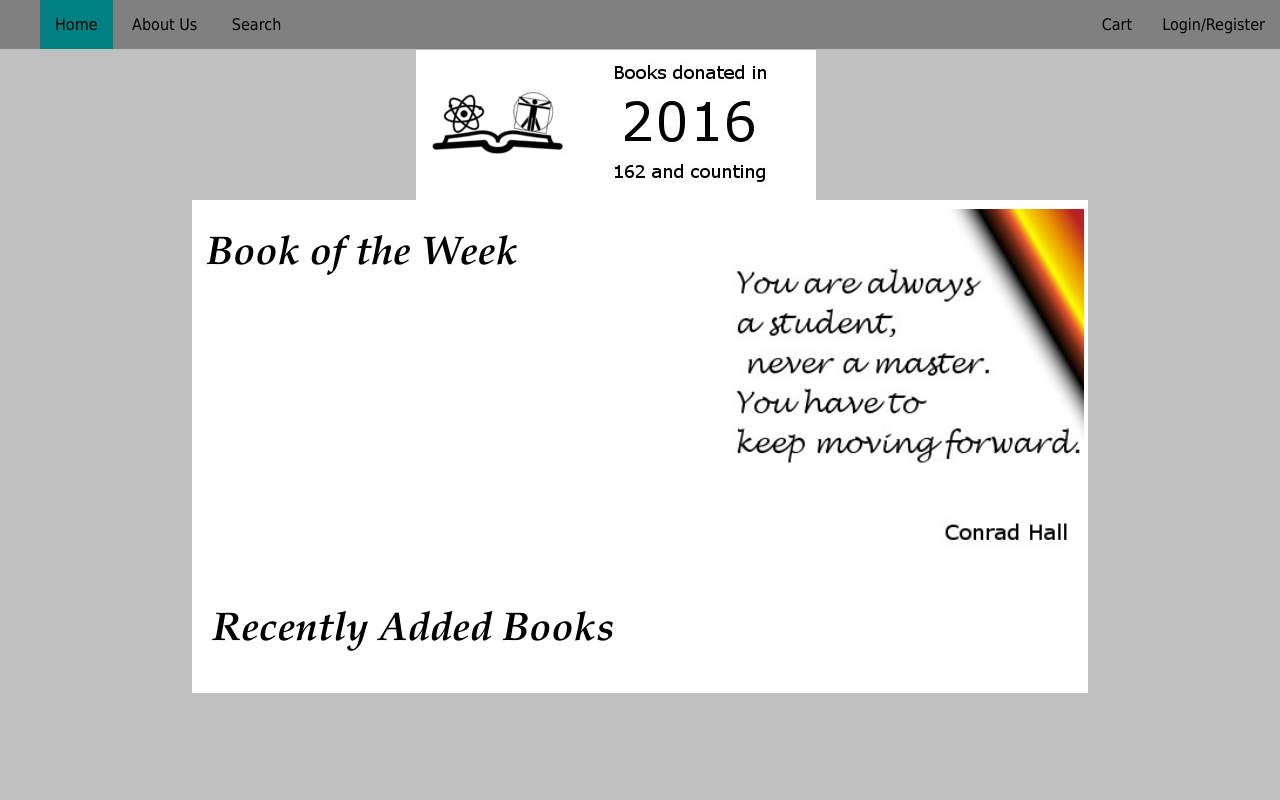
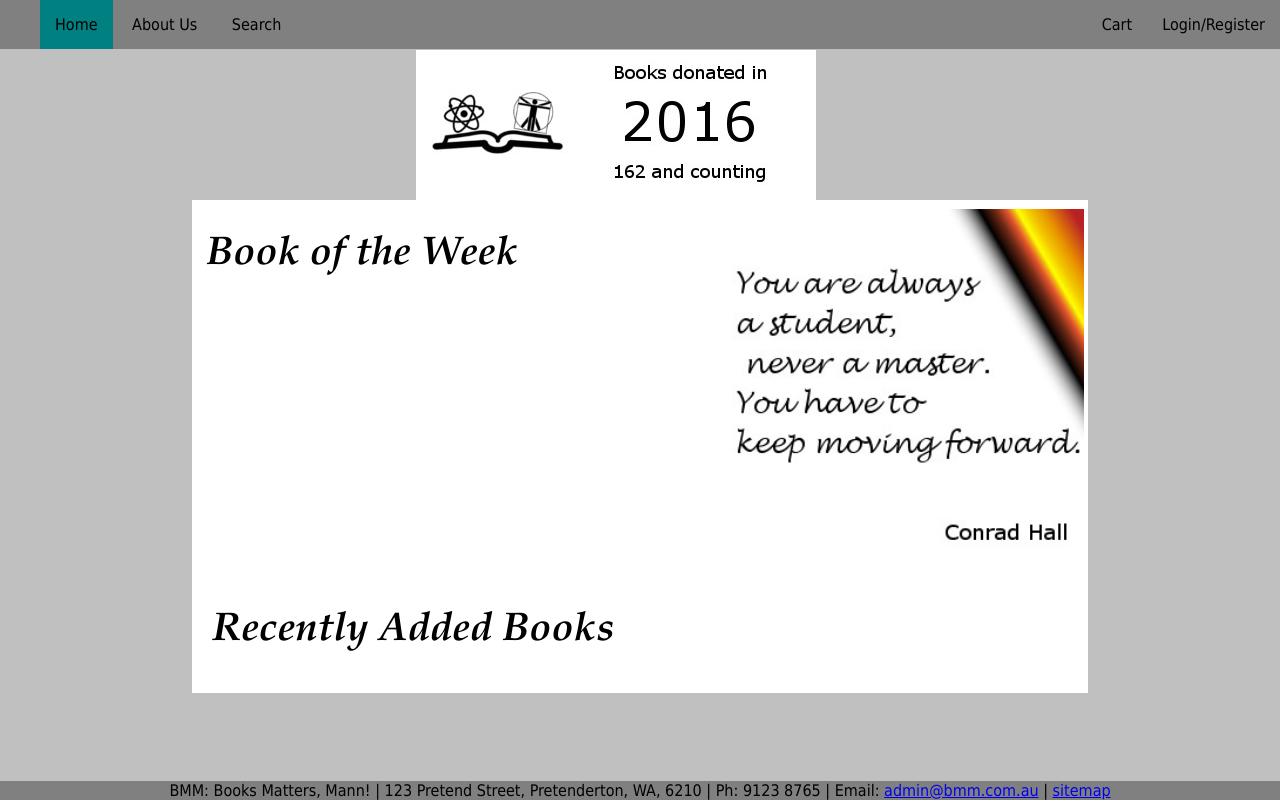
Before and after one commit to Ka-Ma/ICT286, a PHP site: page /home.html in a window 1280 px wide. Run offline with PHP 8.4, Linux system fonts and the light colour scheme; data that the repository does not hold is empty.

Commit message:
added footer and sitemap

```diff
--- a/css/home.css
+++ b/css/home.css
@@ -55,6 +55,17 @@ div.navigation li a:hover {
  background-color: teal;
 }
 
+/*footer*/
+footer {
+ position: fixed;
+ left: 0;
+ bottom: 0;
+ font-family: Tahoma, Geneva, sans-serif;
+ width: 100%;
+ background-color: grey;
+ text-align: center;
+}
+
 /*main content*/
 .main-content {
  background-color: white;
@@ -101,6 +112,8 @@ img.aQuote {
 
 table {
  width: 100%;
+ border-collapse: collapse;
+
 }
 
 /* titles and headers */
--- a/home.html
+++ b/home.html
@@ -33,6 +33,9 @@
 	  </li>
 	  <li>
 	    <a id="AED" style="display: none" href="javascript:loadPage('AED-page')">Add/Edit/Delete Books</a>
+	  </li>
+	  <li>
+		<a id="sitemap" style="display: none" href="javascript:loadPage('sitemap-page')">Sitemap</a>
 	  </li>
 	  <li style="float: right">
 	    <a id="LO" style="display: none" href="">Logout</a> <!-- need to add this ability -->
@@ -401,6 +404,40 @@
 		</div>
 
 	</div>
+	<div id="sitemap-page" style="display: none">
+		<h1>Sitemap</h1>
+		<ul>
+		  <li>
+			<a id="home" href="javascript:loadPage('home-page')">Home</a>
+		  </li>
+		  <li>
+			<a id="aboutUs" href="javascript:loadPage('aboutUs-page')">About Us</a>
+		  </li>
+		  <li>
+			<a id="search"  href="javascript:loadPage('search-page')">Search</a>
+		  </li>
+		  <li>
+			registered only: <a id="tradeIn" style="display: none" href="javascript:loadPage('tradeIn-page')">Trade-In Request</a>
+		  </li>
+		  <li>
+			staff only: <a id="AED" style="display: none" href="javascript:loadPage('AED-page')">Add/Edit/Delete Books</a>
+		  </li>
+		  <li>
+			<a id="LIR"  href="javascript:loadPage('LIR-page')">Login/Register</a>
+		  </li>
+		  <li>
+			registered only: <a id="account" style="display: none" href="javascript:loadPage('account-page')">Account</a>
+		  </li>
+		  <li>
+			<a id="cart"  href="javascript:loadPage('cart-page')" onclick = "javascript:displayCart()">Cart</a>
+		  </li>
+		</ul>
+	</div>
+
   </div>
+
+  <footer>
+	BMM: Books Matters, Mann! | 123 Pretend Street, Pretenderton, WA, 6210 | Ph: 9123 8765 | Email: <a href="'mailto:admin@bmm.com.au'">admin@bmm.com.au</a> | <a href="javascript:loadPage('sitemap-page')">sitemap</a>
+  </footer>
 </body>
 </html>
--- a/js/home.js
+++ b/js/home.js
@@ -19,6 +19,10 @@ function loadPage(page) {
 	//finding old div's id
 	var oldDiv = document.getElementsByClassName("active");
 	var oldDivID = oldDiv[0].getAttribute("id") + "-page";
+	if(oldDivID == "")
+	{
+		oldDivID = "home";
+	}
 
 	//make old div invisible
 	document.getElementById(oldDivID).style.display = "none";
```
